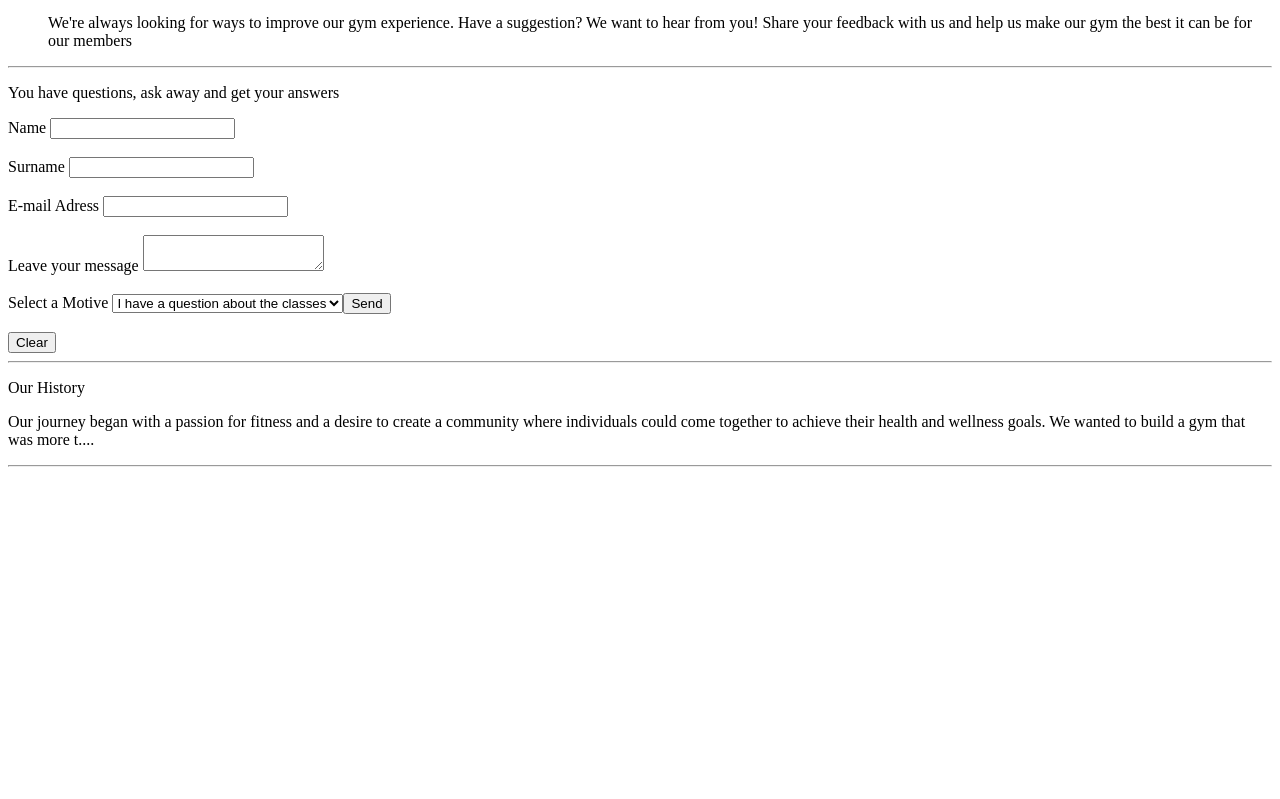
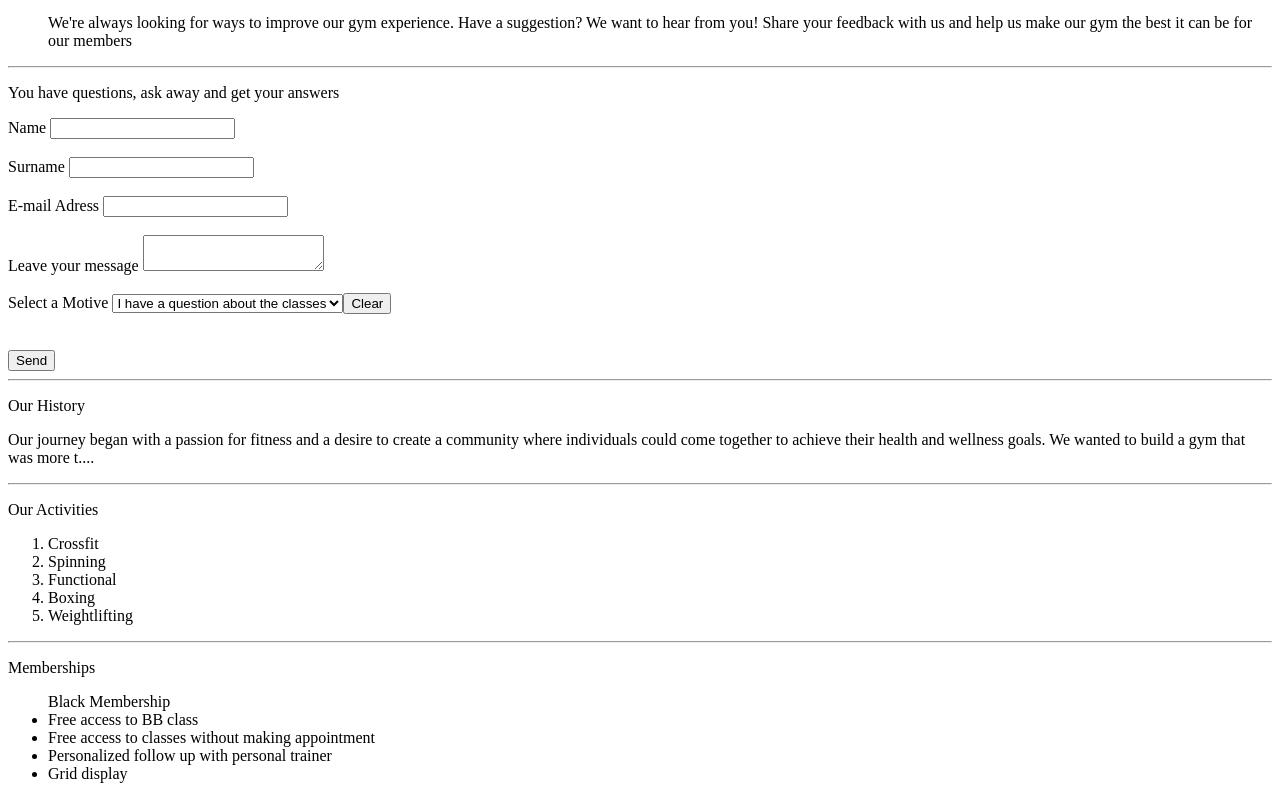
Before and after one commit to nicoleberenice/BASP-M2023, a plain HTML site: page Index.html in a window 1280 px wide. Shown: the part 868-1667 px from the top of the page. Before the commit the page ends 1343 px from the top, so only its background shows below. Drawn offline with Linux system fonts and the light colour scheme.

Commit message:
BaSp-W02-2023 Added Memberships - Black Membership

```diff
--- a/Index.html
+++ b/Index.html
@@ -60,15 +60,32 @@
         <option value="Prices">I have a question about the prices</option>
         <option value="Member">I want to be a member</option>
      </div>
-     <div><br><input type="submit" name="Send"
+     <div><br><input type="submit" name="Clear"
+     value="Clear"> <div> <br> </div>
+     <div><br> <input type="submit" name="Send"
      value="Send"> </div>
-     <div><br> <input type="submit" name="Clear"
-     value="Clear"> </div>
     </section>
 <hr>
 <p>Our History</p>
 <p>Our journey began with a passion for fitness and a desire to create a community where individuals could come together to achieve their health and wellness goals. We wanted to build a gym that was more t....</p>
 <hr>
+<p>Our Activities</p>
+<ol>
+    <li>Crossfit</li>
+    <li>Spinning</li>
+    <li>Functional</li>
+    <li>Boxing</li>
+    <li>Weightlifting</li>
+</ol>
+<hr>
+<p>Memberships</p>
+<ul>
+    <label>Black Membership</label>
+    <li>Free access to BB class</li>
+    <li>Free access to classes without making appointment</li>
+    <li>Personalized follow up with personal trainer</li>
+    <li>Grid display</li>
+</ul>
 </main>
 </body>
 </html>
```
